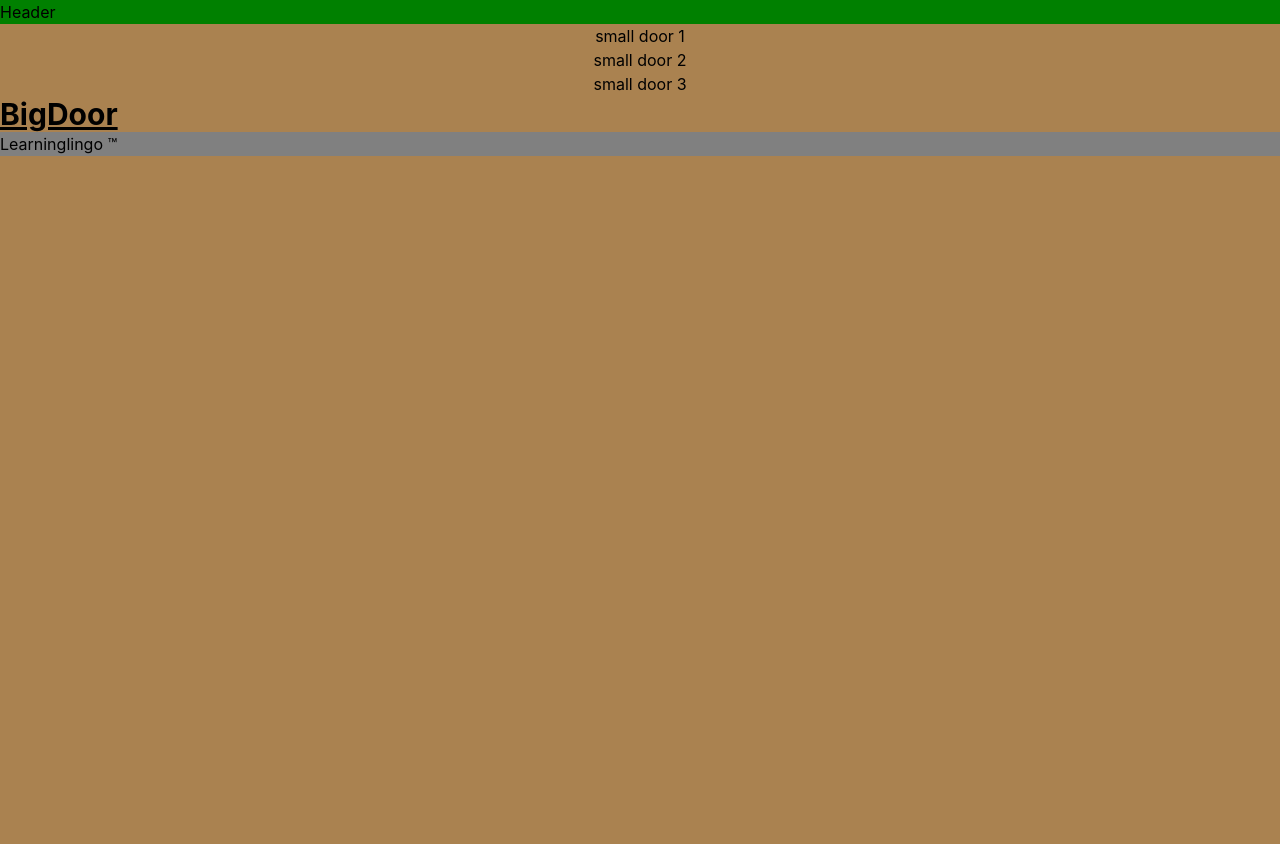
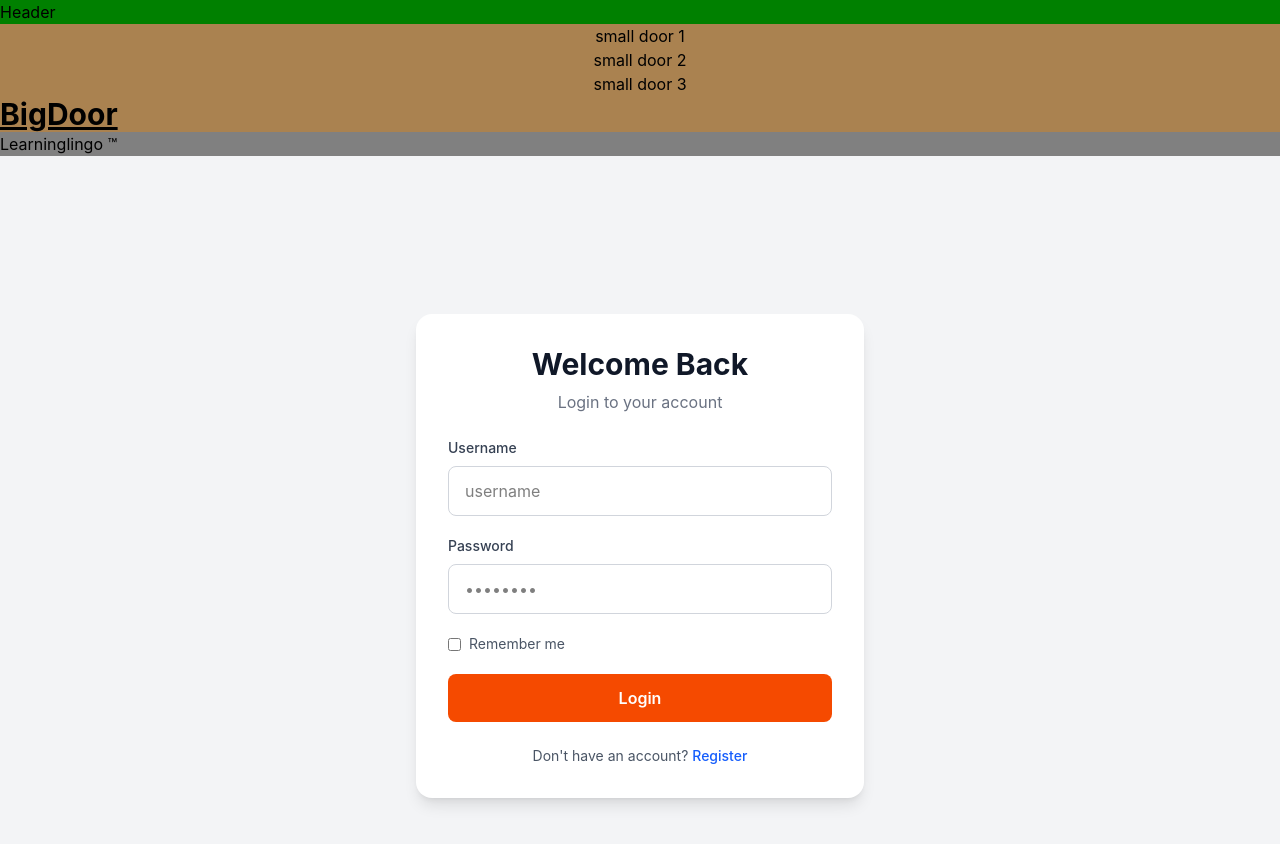
Before and after one commit to Dimitar101/Learninglingo---Project-Sep-, a React (Vite) app: page / in a window 1280 px wide. Shown: the top 844 px of the page. Before the commit the page ends 800 px from the top, so only its background shows below. Built offline with nearby package versions, Linux system fonts and the light colour scheme.

Commit message:
create Login page

```diff
--- a/src/App.jsx
+++ b/src/App.jsx
@@ -3,6 +3,7 @@ import './App.css'
 import Header from './components/header/Header'
 import Doors from './components/doors/Doors'
 import Footer from './components/footer/Footer'
+import Login from './components/login/Login'
 
 
 export default function App() {
@@ -11,6 +12,8 @@ export default function App() {
             <Header />
             <Doors />
             <Footer />
+
+            <Login />
         </>
     )
 }
--- /dev/null
+++ b/src/components/login/Login.jsx
@@ -0,0 +1,70 @@
+export default function Login() {
+    return (
+        <div className="flex min-h-screen items-center justify-center bg-gray-100 px-4">
+            <div className="w-full max-w-md rounded-2xl bg-white p-8 shadow-lg">
+                <h1 className="mb-2 text-center text-3xl font-bold text-gray-900">
+                    Welcome Back
+                </h1>
+
+                <p className="mb-6 text-center text-gray-500">
+                    Login to your account
+                </p>
+
+                <form className="space-y-5">
+                    <div>
+                        <label
+                            htmlFor="username"
+                            className="mb-2 block text-sm font-medium text-gray-700"
+                        >
+                            Username
+                        </label>
+
+                        <input
+                            id="username"
+                            type="text"
+                            placeholder="username"
+                            className="w-full rounded-lg border border-gray-300 px-4 py-3 outline-none transition focus:border-blue-500 focus:ring-2 focus:ring-blue-200"
+                        />
+                    </div>
+
+                    <div>
+                        <label
+                            htmlFor="password"
+                            className="mb-2 block text-sm font-medium text-gray-700"
+                        >
+                            Password
+                        </label>
+
+                        <input
+                            id="password"
+                            type="password"
+                            placeholder="••••••••"
+                            className="w-full rounded-lg border border-gray-300 px-4 py-3 outline-none transition focus:border-blue-500 focus:ring-2 focus:ring-blue-200"
+                        />
+                    </div>
+
+                    <div className="flex items-center justify-between text-sm">
+                        <label className="flex items-center gap-2 text-gray-600">
+                            <input type="checkbox" className="rounded" />
+                            Remember me
+                        </label>
+                    </div>
+
+                    <button
+                        type="submit"
+                        className="w-full rounded-lg bg-orange-600 py-3 font-semibold text-white transition hover:bg-orange-700 focus:outline-none focus:ring-2 focus:ring-orange-500 focus:ring-offset-2"
+                    >
+                        Login
+                    </button>
+                </form>
+
+                <p className="mt-6 text-center text-sm text-gray-600">
+                    Don't have an account?{" "}
+                    <a href="#" className="font-medium text-blue-600 hover:text-blue-700">
+                        Register
+                    </a>
+                </p>
+            </div>
+        </div>
+    );
+}
```
